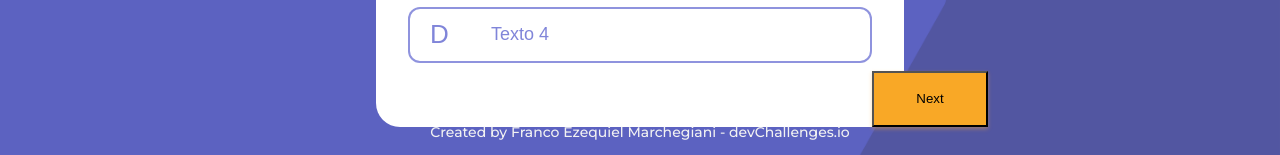
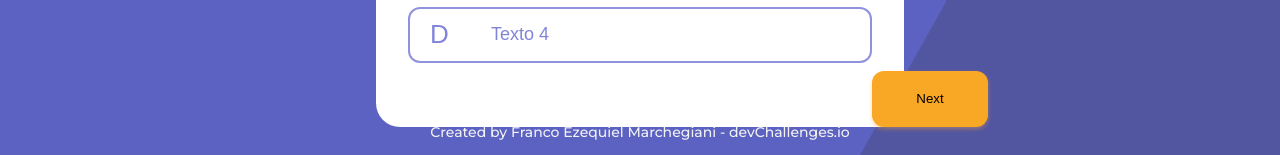
Before and after one commit to Franco-Ezequiel-Marchegiani/country-quiz, a React (Create React App) app: page / in a window 1280 px wide. Shown: the part 645-800 px from the top of the page. Built offline with nearby package versions, Linux system fonts and the light colour scheme; no server answers.

Commit message:
Added border radius and remove the border

```diff
--- a/src/components/Question.css
+++ b/src/components/Question.css
@@ -62,5 +62,6 @@
     height: 56px;
     background: #F9A826;
     box-shadow: 0px 2px 4px rgba(252, 168, 47, 0.4);
-
+    border-radius: 12px;
+    border: none;
 }
```
